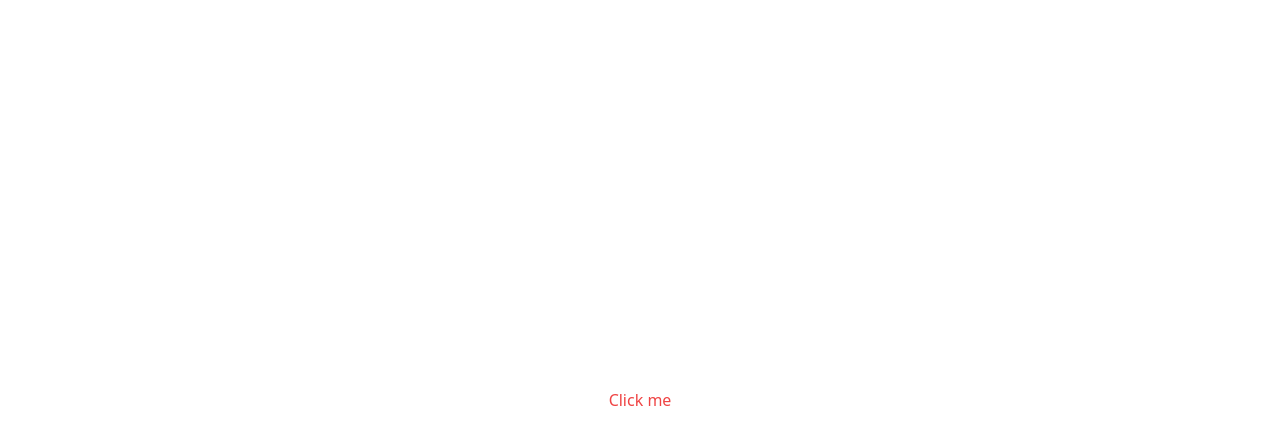
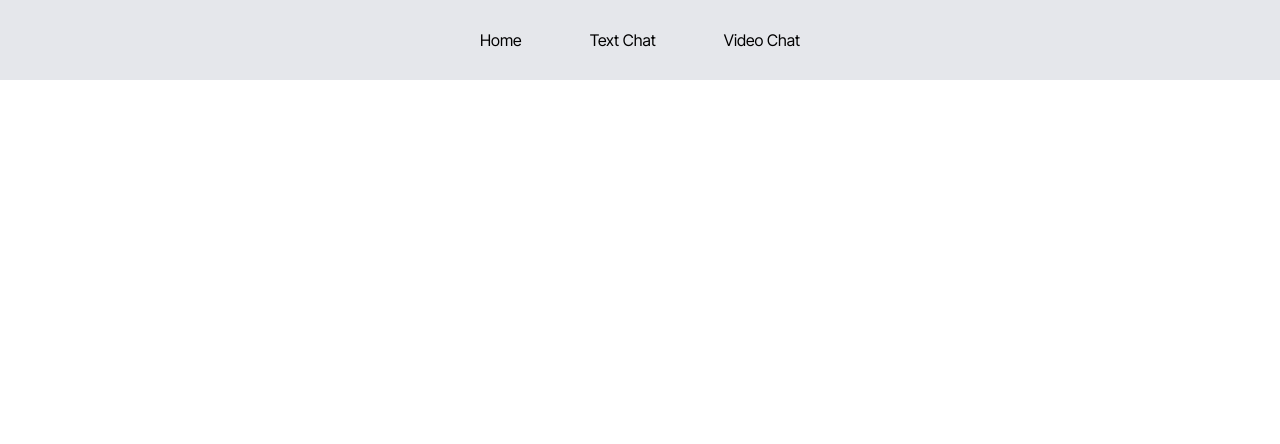
Before and after one commit to IsaacBStark/reactRTC, a React app: page / in a window 1280 px wide. Shown: the top 444 px of the page. Built offline with nearby package versions, Linux system fonts and the light colour scheme.

Commit message:
Supports font, images, and added some components

```diff
--- a/package.json
+++ b/package.json
@@ -2,6 +2,7 @@
   "devDependencies": {
     "@babel/cli": "^7.23.0",
     "@babel/core": "^7.23.2",
+    "@babel/plugin-transform-react-jsx": "^7.22.15",
     "@babel/preset-env": "^7.23.2",
     "@babel/preset-react": "^7.22.15",
     "concurrently": "^8.2.2",
--- a/src/App.js
+++ b/src/App.js
@@ -1,6 +1,10 @@
-import React, { useState } from "react";
+import Shell from "./components/layout/Shell.jsx";
+import Navbar from "./components/layout/Navbar.jsx";
 
 export default function App() {
-    const [clicked, setClicked] = useState(false);
-    return <button onClick={() => setClicked(!clicked)}>{clicked ? 'Unclick me' : 'Click me'}</button>
+    return (
+        <Shell>
+            <Navbar />
+        </Shell>
+    );
 }
--- /dev/null
+++ b/src/components/layout/Navbar.jsx
@@ -0,0 +1,26 @@
+export default function Navbar() {
+    const links = [
+        {
+            title: 'Home',
+            link: '#',
+        },
+        {
+            title: 'Text Chat',
+            link: '#',
+        },
+        {
+            title: 'Video Chat',
+            link: '#',
+        }
+    ]
+
+    return (
+        <nav className='bg-gray-200 h-20 flex justify-center items-center'>
+            <ul className='flex justify-between w-1/4'>
+                {links.map((e) => {
+                    return <li><a href={e.link}>{e.title}</a></li>
+                })}
+            </ul>
+        </nav>
+    );
+}
--- /dev/null
+++ b/src/components/layout/Shell.jsx
@@ -0,0 +1,7 @@
+export default function Shell({children}) {
+    return (
+        <div id='shell' className='w-full h-full flex flex-col'>
+            {children}
+        </div>
+    )
+}
--- /dev/null
+++ b/src/components/ui/Clickme.jsx
@@ -0,0 +1,6 @@
+import { useState } from "react";
+
+export default function Clickme() {
+    const [clicked, setClicked] = useState(false);
+    return <button className='border border-black' onClick={() => setClicked(!clicked)}>{clicked ? 'Unclick me' : 'Click me'}</button>
+}
--- a/src/index.js
+++ b/src/index.js
@@ -1,4 +1,3 @@
-import React from "react";
 import { createRoot } from "react-dom/client";
 import App from "./App.js";
 import './styles/styles.css';
--- a/src/styles/input.css
+++ b/src/styles/input.css
@@ -1,6 +1,14 @@
 @tailwind base;
 @tailwind components;
 @tailwind utilities;
+
+@layer base {
+    @font-face {
+        font-family: 'Inter';
+        src: url('./fonts/InterTight-VariableFont_wght.ttf') format('truetype-variations');
+        font-weight: 100 900;
+    }
+}
 
 html,
 body,
@@ -8,6 +16,7 @@ body,
     height: 100%;
 }
 
-#root {
-    @apply flex justify-center items-center text-red-500;
+html {
+    font-family: 'Inter', sans-serif;
+    font-weight: 400;
 }
--- a/src/styles/styles.css
+++ b/src/styles/styles.css
@@ -434,6 +434,14 @@ video {
   display: none;
 }
 
+@font-face {
+  font-family: 'Inter';
+
+  src: url('./fonts/InterTight-VariableFont_wght.ttf') format('truetype-variations');
+
+  font-weight: 100 900;
+}
+
 *, ::before, ::after {
   --tw-border-spacing-x: 0;
   --tw-border-spacing-y: 0;
@@ -534,16 +542,63 @@ video {
   --tw-backdrop-sepia:  ;
 }
 
+.flex {
+  display: flex;
+}
+
+.h-20 {
+  height: 5rem;
+}
+
+.h-full {
+  height: 100%;
+}
+
+.w-1\/4 {
+  width: 25%;
+}
+
+.w-full {
+  width: 100%;
+}
+
+.flex-col {
+  flex-direction: column;
+}
+
+.items-center {
+  align-items: center;
+}
+
+.justify-center {
+  justify-content: center;
+}
+
+.justify-between {
+  justify-content: space-between;
+}
+
+.border {
+  border-width: 1px;
+}
+
+.border-black {
+  --tw-border-opacity: 1;
+  border-color: rgb(0 0 0 / var(--tw-border-opacity));
+}
+
+.bg-gray-200 {
+  --tw-bg-opacity: 1;
+  background-color: rgb(229 231 235 / var(--tw-bg-opacity));
+}
+
 html,
 body,
 #root {
   height: 100%;
 }
 
-#root {
-  display: flex;
-  align-items: center;
-  justify-content: center;
-  --tw-text-opacity: 1;
-  color: rgb(239 68 68 / var(--tw-text-opacity));
+html {
+  font-family: 'Inter', sans-serif;
+  font-weight: 400;
 }
--- a/tailwind.config.js
+++ b/tailwind.config.js
@@ -1,6 +1,6 @@
 /** @type {import('tailwindcss').Config} */
 module.exports = {
-  content: ['./src/**/*.{html,js}', './public/**/*.{html,js}'],
+  content: ['./src/**/*.{html,js,jsx}', './public/**/*.{html,js,jsx}'],
   theme: {
     extend: {},
   },
--- a/webpack.config.js
+++ b/webpack.config.js
@@ -15,7 +15,15 @@ module.exports = {
             {
                 test: /\.css$/,
                 use: ["style-loader", "css-loader"]
-            }
+            },
+            {
+                test: /\.(png|svg|jpg|jpeg|gif|webp)$/i,
+                type: 'asset/resource',
+            },
+            {
+                test: /\.(woff|woff2|eot|ttf|otf)$/i,
+                type: 'asset/resource',
+            },
         ]
     },
     resolve: { extensions: ["*", ".js", ".jsx"] },
```
Also changed, not shown: .babelrc, src/styles/fonts/InterTight-VariableFont_wght.ttf (added), 4 other files (tests, documents, lock files or other folders).
